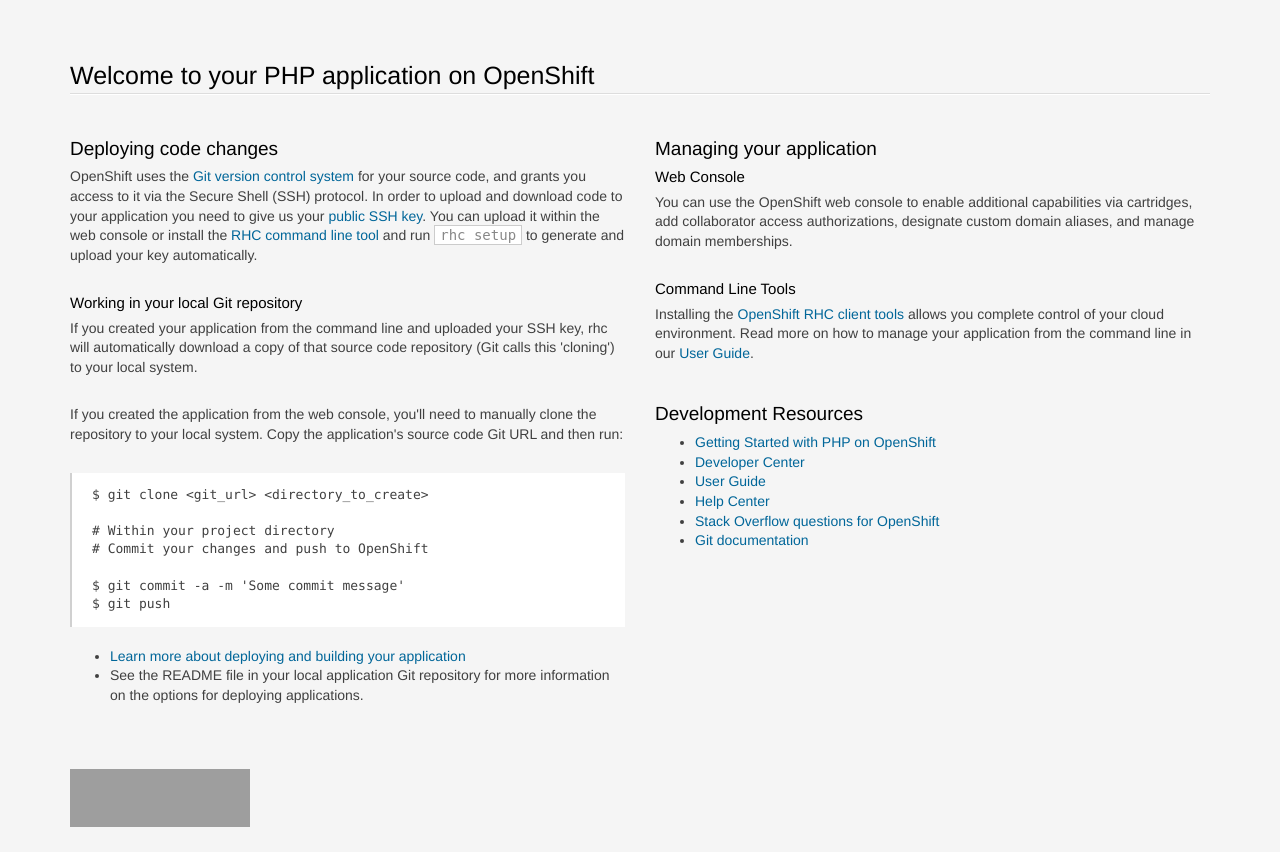
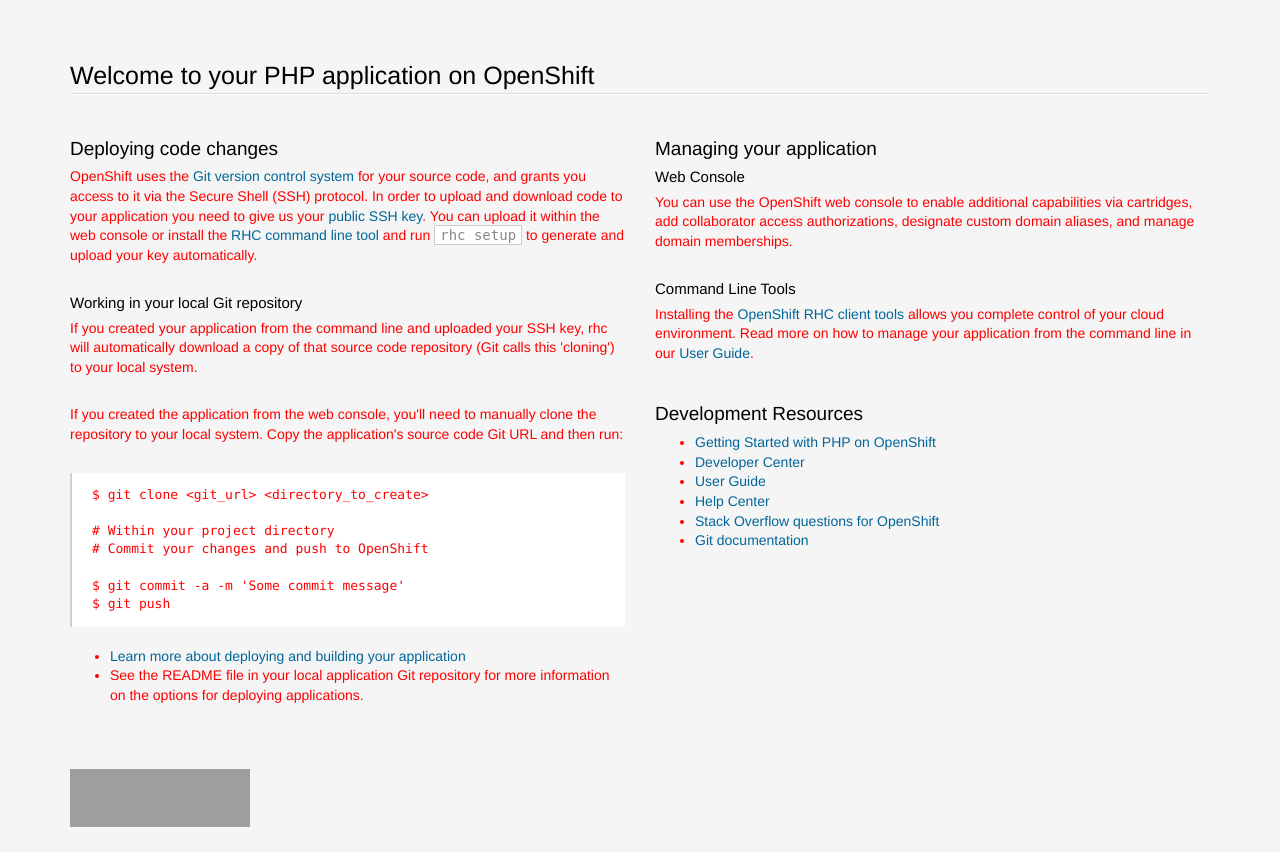
Before and after one commit to jsiewers/blogje, a PHP site: page / in a window 1280 px wide. Run offline with PHP 8.4, Linux system fonts and the light colour scheme; grey boxes are pictures that could not be loaded.

Commit message:
kleur aangepast

```diff
--- a/index.php
+++ b/index.php
@@ -41,7 +41,7 @@
   display: block;
 }
 body {
-  color: #404040;
+  color: #ff0000;
   font-family: "Helvetica Neue",Helvetica,"Liberation Sans",Arial,sans-serif;
   font-size: 14px;
   line-height: 1.4;
```
